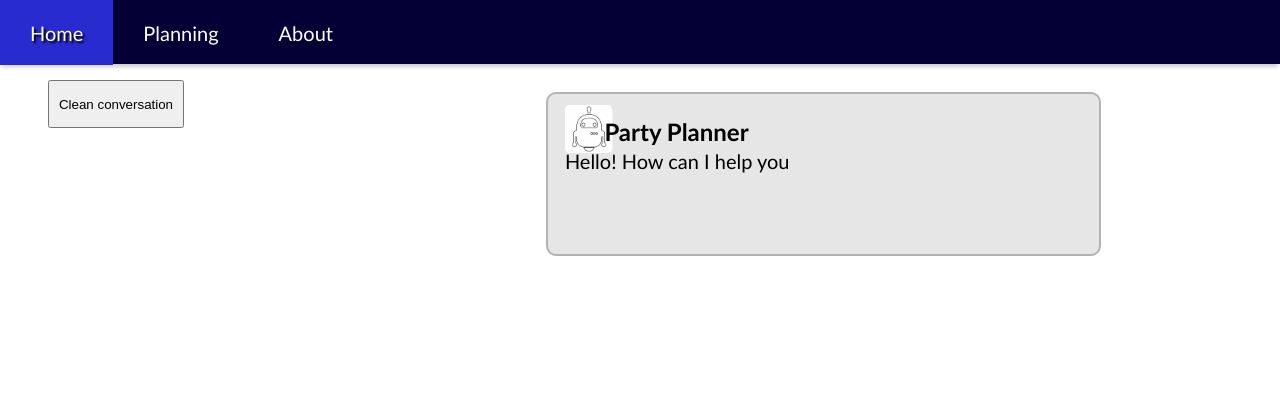
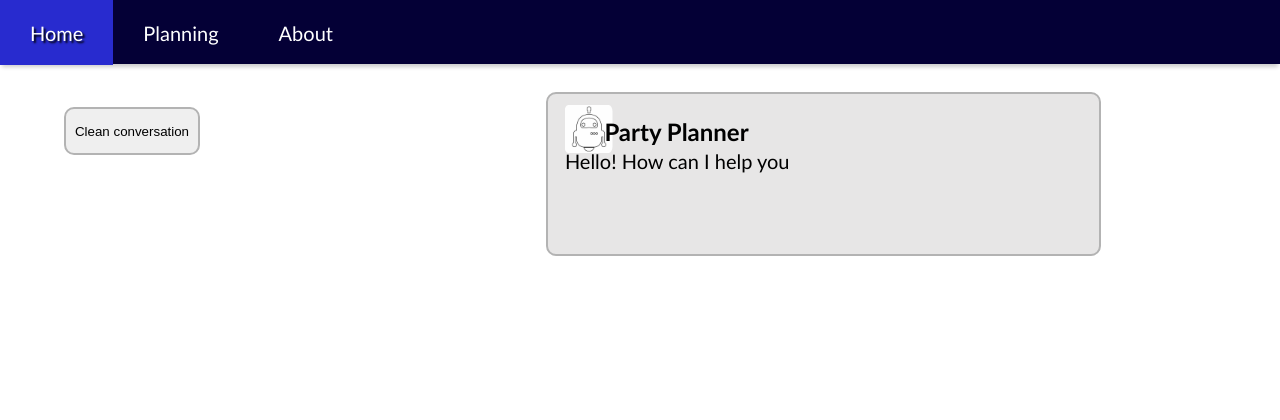
Before and after one commit to Sslithercode/SocialSourcedLocal, a Flask app: page /planning in a window 1280 px wide. Shown: the top 420 px of the page. Run offline with Flask 3, Linux system fonts and the light colour scheme.

Commit message:
fix button style

```diff
--- a/webapp/static/style.css
+++ b/webapp/static/style.css
@@ -112,8 +112,10 @@
     height: 3rem;
     width: 8.5rem;
     position:fixed;
-    top:5rem;
-    left:3rem;
+    top:6.7rem;
+    left:4rem;
+    border-radius: 10px;
+    border:2px solid rgb(179, 179, 179);
 }
 
 .output{
```
